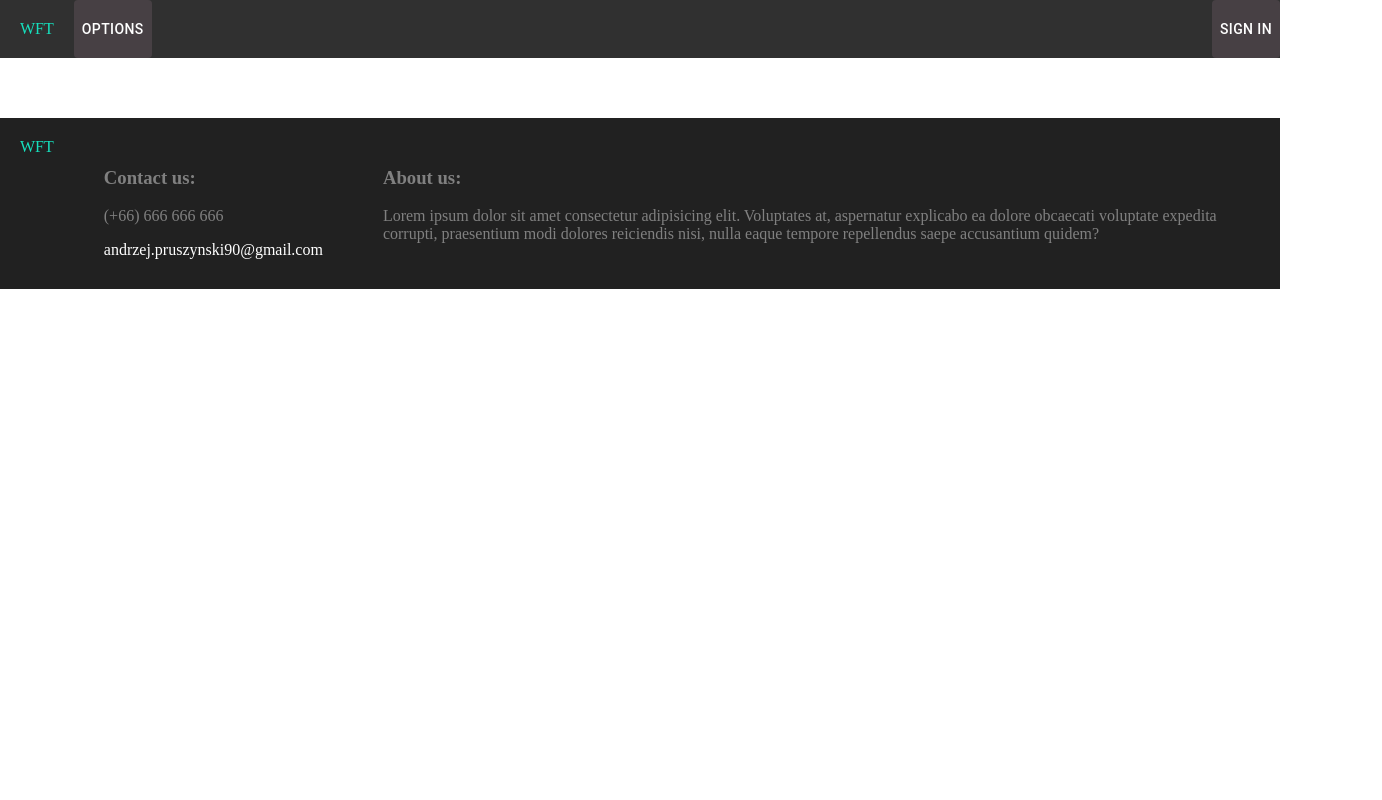
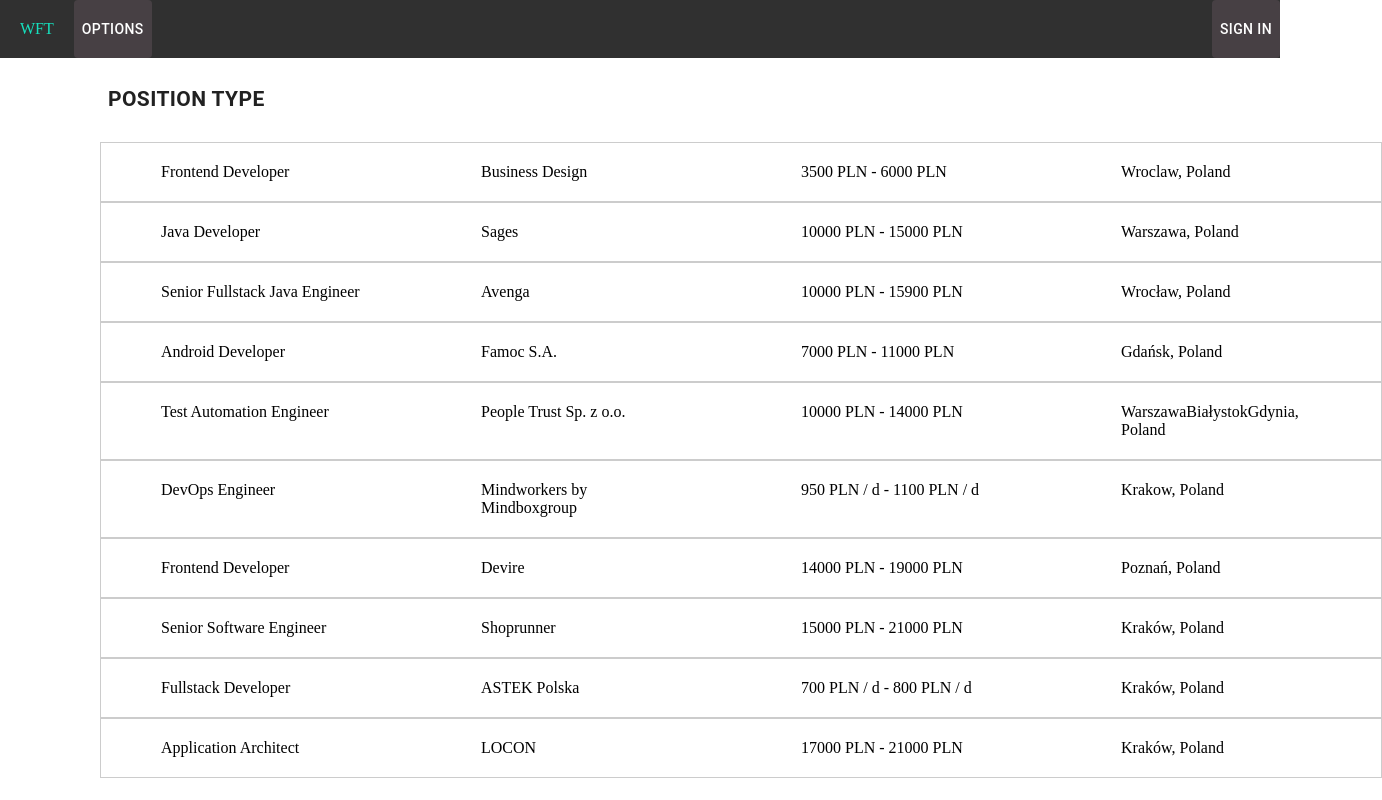
Before and after one commit to pruszynskia/wft, a React (Create React App) app in the folder client/: page / in a window 1280 px wide. Shown: the top 800 px of the page, 1382 px wide, since content can reach past the window. Built offline with nearby package versions, Linux system fonts and the light colour scheme.

Commit message:
dev/wftech-20 - initial changes

```diff
--- /dev/null
+++ b/client/src/components/JobOffer/JobOfferList.tsx
@@ -0,0 +1,42 @@
+import React from 'react';
+import { JobOfferStyles } from "../../styles/common";
+import companyData from "../../temp/company-data.json";
+import { Button } from '@material-ui/core';
+
+const data =companyData;
+
+const JobOffer = () => {
+    const useStyles = JobOfferStyles();
+
+    return (
+        <div className={useStyles.root}>
+            <div className={useStyles.positionType}>
+                <Button>
+                    <h2>Position Type</h2>
+                </Button>
+            </div>
+            {
+            data.map((pos: any) =>
+                <div className={useStyles.jobOfferContainer} >
+
+                    <div className={useStyles.jobOfferItem} >
+                        {pos.position.position_name}
+                    </div>
+                    <div className={useStyles.jobOfferItem}>
+                        {pos.company.company_name}
+                    </div>
+                    <div className={useStyles.jobOfferItem}>
+                        {pos.position.position_salary.position_salary_min} - {pos.position.position_salary.position_salary_max}
+                    </div>
+                    <div className={useStyles.jobOfferItem}>
+                        {pos.company.address.address_city}, {pos.company.address.address_country}
+                    </div>
+
+                </div>
+            )
+            }
+        </div>
+    )
+};
+
+export default JobOffer;
--- a/client/src/components/common/App.tsx
+++ b/client/src/components/common/App.tsx
@@ -2,11 +2,13 @@
 
 import Header from './Header';
 import Footer from './Footer';
+import JobOffer from '../JobOffer/JobOfferList';
 
 function App() {
   return (
     <div>
       <Header />
+      <JobOffer />
       <Footer />
     </div>
   );
--- a/client/src/styles/common.ts
+++ b/client/src/styles/common.ts
@@ -39,7 +39,7 @@
     root: {
         display: "flex",
         flexDirection: "row",
-        justifyContent: "space-around",
+        justifyContent: "flex-start",
         marginTop: "60px",
         backgroundColor: "#212121",
         color: "gray",
@@ -59,3 +59,38 @@
     }
 
 }));
+
+export const JobOfferStyles = makeStyles(() => ({
+    root: {
+        backgroundColor: "white",
+        color: "black",
+        // pading: "100px"
+    },
+
+    jobOfferContainer: {
+        display: "flex",
+        justifyContent: "space-between",
+        flexDirection: "row",
+        flexFlow: "wrap",
+        marginLeft: "100px",
+        marginRight: "100px",
+        width: "100%",
+        border: "1px solid #ccc",
+        backgroundColor: "white",
+        color: "black"
+    },
+    jobOfferItem: {
+        display: "flex",
+        flexDirection: "row",
+        width: "200px",
+        padding: "20px 60px",
+        // border: "1px solid #ccc"
+    },
+
+    positionType: {
+        fontWeight: "bold",
+        textTransform: "uppercase",
+        width: "200px",
+        marginLeft: "100px"
+    }
+}));
--- /dev/null
+++ b/client/src/temp/company-data.json
@@ -0,0 +1,422 @@
+[
+  {
+    "id": "1",
+    "company": {
+      "company_name": "Business Design",
+      "size": "10+",
+      "address": {
+        "address_country": "Poland",
+        "address_city": ["Wroclaw"],
+        "address_streat": "Pasteura 17a/1"
+      },
+      "e-mail": "office@bdesign.com.pl",
+      "logo": "img src=...",
+      "creation-date": "2000"
+    },
+    "position": {
+      "position_name": "Frontend Developer",
+      "position_type": "Frontend",
+      "position_lvl": ["Junior"],
+      "position_language-required": ["JavaScript", "React", "CSS", "HTML"],
+      "position_language-optional": ["Git", "Jira"],
+      "position_spoken-language": ["English", "Polish"],
+      "position_remote": true,
+      "position_contract-type": "contract of employment",
+      "position_salary": {
+        "position_salary_min": "3500 PLN",
+        "position_salary_max": "6000 PLN"
+      },
+      "position_date": "1 d ago"
+    }
+  },
+
+  {
+    "id": "2",
+    "company": {
+      "company_name": "Sages",
+      "size": "30+",
+      "address": {
+        "address_country": "Poland",
+        "address_city": ["Warszawa"],
+        "address_streat": "Mazowiecka 4b/5"
+      },
+      "e-mail": "office@sages.com",
+      "logo": "img src=...",
+      "creation-date": "2015"
+    },
+    "position": {
+      "position_name": "Java Developer",
+      "position_type": "Backend",
+      "position_lvl": ["Junior", "Mid"],
+      "position_language-required": [
+        "Java",
+        "Linux",
+        "Gradie",
+        "Java EE",
+        "Git"
+      ],
+      "position_language-optional": [
+        "Python",
+        "Kotlin",
+        "Spring",
+        "Mongo",
+        "Soir",
+        "Jackrabbit",
+        "Docker",
+        "Puppet",
+        "Ansible"
+      ],
+      "position_spoken-language": ["English", "Polish"],
+      "position_remote": false,
+      "position_contract-type": "contract of employment",
+      "position_salary": {
+        "position_salary_min": "10000 PLN",
+        "position_salary_max": "15000 PLN"
+      },
+      "position_date": "3 d ago"
+    }
+  },
+
+  {
+    "id": "3",
+    "company": {
+      "company_name": "Avenga",
+      "size": "2500+",
+      "address": {
+        "address_country": "Poland",
+        "address_city": ["Wrocław"],
+        "address_streat": "Oławska 5"
+      },
+      "e-mail": "office@avenga.com",
+      "logo": "img src=...",
+      "creation-date": "2020"
+    },
+    "position": {
+      "position_name": "Senior Fullstack Java Engineer",
+      "position_type": "Fullstack",
+      "position_lvl": ["Senior"],
+      "position_language-required": [
+        "Java",
+        "JPA",
+        "Java EE",
+        "EJB",
+        "REST",
+        "JUnit",
+        "oracle",
+        "sql server",
+        "OOP"
+      ],
+      "position_language-optional": [],
+      "position_spoken-language": ["English", "Polish"],
+      "position_remote": true,
+      "position_contract-type": "B2B",
+      "position_salary": {
+        "position_salary_min": "10000 PLN",
+        "position_salary_max": "15900 PLN"
+      },
+      "position_date": "2 w ago"
+    }
+  },
+
+  {
+    "id": "4",
+    "company": {
+      "company_name": "Famoc S.A.",
+      "size": "40+",
+      "address": {
+        "address_country": "Poland",
+        "address_city": ["Gdańsk"],
+        "address_streat": "Morska 10"
+      },
+      "e-mail": "office@acaisoft.com",
+      "logo": "img src=...",
+      "creation-date": "2006"
+    },
+    "position": {
+      "position_name": "Android Developer",
+      "position_type": "Mobile",
+      "position_lvl": ["Mid"],
+      "position_language-required": [
+        "Java",
+        "Git",
+        "Gradle",
+        "Android SKD",
+        "maven"
+      ],
+      "position_language-optional": [
+        "Kotlin",
+        "iOS",
+        "English",
+        "Mobile security"
+      ],
+      "position_spoken-language": ["English", "Polish"],
+      "position_remote": true,
+      "position_contract-type": "contract of employment",
+      "position_salary": {
+        "position_salary_min": "7000 PLN",
+        "position_salary_max": "11000 PLN"
+      },
+      "position_date": "1 w ago"
+    }
+  },
+
+  {
+    "id": "5",
+    "company": {
+      "company_name": "People Trust Sp. z o.o.",
+      "size": "40+",
+      "address": {
+        "address_country": "Poland",
+        "address_city": ["Warszawa", "Białystok", "Gdynia"],
+        "address_streat": "Mazowiecka 5a/6"
+      },
+      "e-mail": "office@acaisoft.com",
+      "logo": "img src=...",
+      "creation-date": "2013"
+    },
+    "position": {
+      "position_name": "Test Automation Engineer",
+      "position_type": "Testing",
+      "position_lvl": ["Mid", "Senior"],
+      "position_language-required": [
+        "Selenium",
+        "SoapUI",
+        "Karate",
+        "Postman",
+        "Ready API"
+      ],
+      "position_language-optional": [
+        "Java",
+        "CI/CD",
+        "Testy wydajnościowe",
+        "JIRA",
+        "Redmine"
+      ],
+      "position_spoken-language": ["English", "Polish"],
+      "position_remote": true,
+      "position_contract-type": "B2B",
+      "position_salary": {
+        "position_salary_min": "10000 PLN",
+        "position_salary_max": "14000 PLN"
+      },
+      "position_date": "5 w ago"
+    }
+  },
+
+  {
+    "id": "6",
+    "company": {
+      "company_name": "Mindworkers by Mindboxgroup",
+      "size": "100",
+      "address": {
+        "address_country": "Poland",
+        "address_city": ["Krakow"],
+        "address_streat": "Powstańcó Śląskich 19/4"
+      },
+      "e-mail": "office@mbm.com",
+      "logo": "img src=...",
+      "creation-date": "2012"
+    },
+    "position": {
+      "position_name": "DevOps Engineer",
+      "position_type": "Devops",
+      "position_lvl": ["Mid", "Senior"],
+      "position_language-required": [
+        "Python",
+        "Linux",
+        "AWS",
+        "Ansible",
+        "Jenkins",
+        "Git",
+        "Terraform",
+        "TDD",
+        "CI/CD"
+      ],
+      "position_language-optional": [
+        "Swift",
+        "Kotlin",
+        "Gradle",
+        "Xcode",
+        "Splunk"
+      ],
+      "position_spoken-language": ["English", "Polish"],
+      "position_remote": true,
+      "position_contract-type": "B2B",
+      "position_salary": {
+        "position_salary_min": "950 PLN / d",
+        "position_salary_max": "1100 PLN / d"
+      },
+      "position_date": "4 d ago"
+    }
+  },
+
+  {
+    "id": "7",
+    "company": {
+      "company_name": "Devire",
+      "size": "40+",
+      "address": {
+        "address_country": "Poland",
+        "address_city": ["Poznań"],
+        "address_streat": "Poznańska 23/5"
+      },
+      "e-mail": "office@devire.com",
+      "logo": "img src=...",
+      "creation-date": "2010"
+    },
+    "position": {
+      "position_name": "Frontend Developer",
+      "position_type": "Frontend",
+      "position_lvl": ["Mid", "Senior"],
+      "position_language-required": [
+        "JavaScript",
+        "TypeScript",
+        "HTML",
+        "CSS",
+        "AngularJS",
+        "Angular",
+        "Grunt"
+      ],
+      "position_language-optional": ["React"],
+      "position_spoken-language": ["English", "Polish"],
+      "position_remote": true,
+      "position_contract-type": "B2B",
+      "position_salary": {
+        "position_salary_min": "14000 PLN",
+        "position_salary_max": "19000 PLN"
+      },
+      "position_date": "2 d ago"
+    }
+  },
+
+  {
+    "id": "8",
+    "company": {
+      "company_name": "Shoprunner",
+      "size": "30+",
+      "address": {
+        "address_country": "Poland",
+        "address_city": ["Kraków"],
+        "address_streat": "Lisiecka 54"
+      },
+      "e-mail": "office@shoprunner.com",
+      "logo": "img src=...",
+      "creation-date": "2018"
+    },
+    "position": {
+      "position_name": "Senior Software Engineer",
+      "position_type": "Backend",
+      "position_lvl": ["Senior"],
+      "position_language-required": [
+        "Experience in itegrations with external APIs",
+        "TypeScript",
+        "Python",
+        "Kotlin"
+      ],
+      "position_language-optional": [
+        "Redis",
+        "PostgreMQ",
+        "Sprark",
+        "PySpark",
+        "ElasticSearch",
+        "Kafka",
+        "Docker",
+        "Python",
+        "SQL"
+      ],
+      "position_spoken-language": ["English", "Polish"],
+      "position_remote": true,
+      "position_contract-type": "B2B",
+      "position_salary": {
+        "position_salary_min": "15000 PLN",
+        "position_salary_max": "21000 PLN"
+      },
+      "position_date": "1 d ago"
+    }
+  },
+
+  {
+    "id": "9",
+    "company": {
+      "company_name": "ASTEK Polska",
+      "size": "500+",
+      "address": {
+        "address_country": "Poland",
+        "address_city": ["Kraków"],
+        "address_streat": "Wroniewskiego 58/5"
+      },
+      "e-mail": "office@astek.com",
+      "logo": "img src=...",
+      "creation-date": "2018"
+    },
+    "position": {
+      "position_name": "Fullstack Developer",
+      "position_type": "Fullstack",
+      "position_lvl": ["Mid"],
+      "position_language-required": [
+        "Java",
+        "Spring",
+        "MongoDB",
+        "JUnit",
+        "Jasmine",
+        "Mocha + Karma",
+        "CSS3",
+        "HTML",
+        "Docker",
+        "Git",
+        "Jira",
+        "Jenkins",
+        "Bamboo",
+        "Bitbucket"
+      ],
+      "position_language-optional": [],
+      "position_spoken-language": ["English", "Polish"],
+      "position_remote": true,
+      "position_contract-type": "B2B",
+      "position_salary": {
+        "position_salary_min": "700 PLN / d",
+        "position_salary_max": "800 PLN / d"
+      },
+      "position_date": "6 d ago"
+    }
+  },
+
+  {
+    "id": "10",
+    "company": {
+      "company_name": "LOCON",
+      "size": "40+",
+      "address": {
+        "address_country": "Poland",
+        "address_city": ["Kraków"],
+        "address_streat": "Wroniewskiego 58/5"
+      },
+      "e-mail": "office@astek.com",
+      "logo": "img src=...",
+      "creation-date": "2018"
+    },
+    "position": {
+      "position_name": "Application Architect",
+      "position_type": "Mobile",
+      "position_lvl": ["Expert"],
+      "position_language-required": [
+        "Android",
+        "Java",
+        "Kotlin",
+        "Git",
+        "REST",
+        "RxJava",
+        "mysql"
+      ],
+      "position_language-optional": [],
+      "position_spoken-language": ["English", "Polish"],
+      "position_remote": true,
+      "position_contract-type": "B2B",
+      "position_salary": {
+        "position_salary_min": "17000 PLN",
+        "position_salary_max": "21000 PLN"
+      },
+      "position_date": "3 d ago"
+    }
+  }
+]
```
